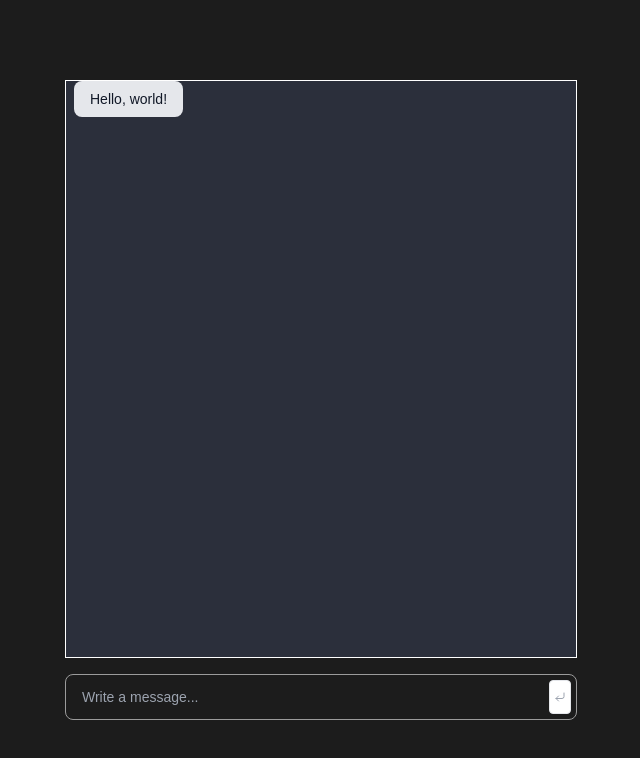
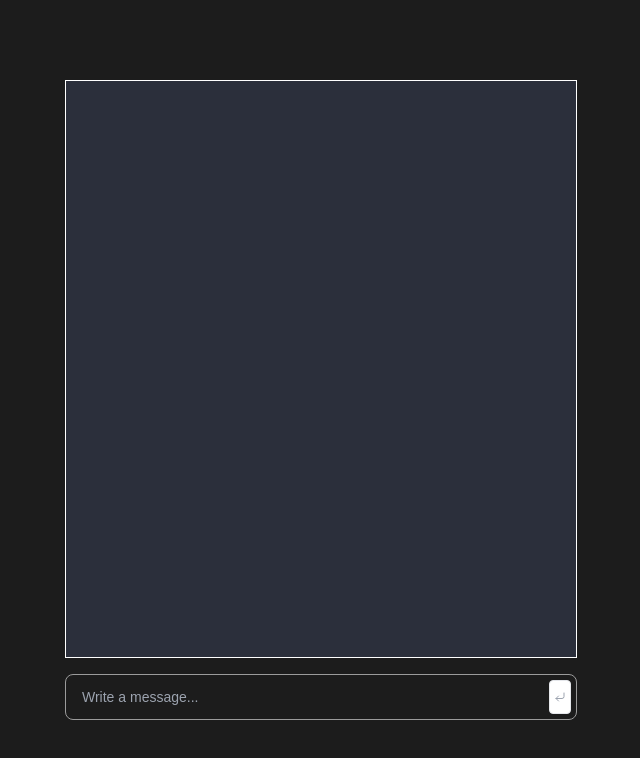
Before and after one commit to d9c/tokenwise, a Next.js app: page /chat in a window 1280 px wide. Shown: the top 758 px of the page, without its empty margins (319-959 px from the left). Built offline with nearby package versions, Linux system fonts and the light colour scheme; a web font is replaced by a local one.

Commit message:
remove unused packages remove initial chat message style changes

```diff
--- a/package.json
+++ b/package.json
@@ -10,13 +10,11 @@
   },
   "dependencies": {
     "@tanstack/react-query": "^5.29.2",
-    "ai": "^3.1.8",
     "clsx": "^2.1.0",
     "eventsource-parser": "^1.1.2",
     "lucide-react": "^0.372.0",
     "nanoid": "^5.0.7",
     "next": "14.2.2",
-    "openai": "^4.47.1",
     "react": "^18",
     "react-dom": "^18",
     "react-hot-toast": "^2.4.1",
--- a/src/app/api/message/route.ts
+++ b/src/app/api/message/route.ts
@@ -24,8 +24,8 @@ export async function POST(req: Request) {
 
   const payload: OpenAIStreamPayload = {
     model: 'gpt-4o',
+    stream: true,
     messages: outboundMessages,
-    stream: true,
   };
 
   const stream = await OpenAIStream(apiKey, payload);
--- a/src/components/chat-messages.tsx
+++ b/src/components/chat-messages.tsx
@@ -12,9 +12,8 @@ export const ChatMessages = () => {
   return (
     <div className="flex h-full w-full flex-col-reverse gap-5 overflow-y-auto border border-solid border-[#fff] bg-[#2B2F3B]">
       <div className="flex-1 flex-grow" />
-      {inverseMessages.map((message) => {
-        return (
-          <div className="chat-message" key={`${message.id}-${message.id}`}>
+      {inverseMessages.map((message, index) => (
+        <div className="chat-message" key={index}>
           <div
             className={cn('flex items-end', {
               'justify-end': message.isUserMessage,
@@ -40,8 +39,7 @@ export const ChatMessages = () => {
             </div>
           </div>
         </div>
-        );
-      })}
+      ))}
     </div>
   );
 };
--- a/src/components/providers.tsx
+++ b/src/components/providers.tsx
@@ -4,9 +4,9 @@ import { QueryClient, QueryClientProvider } from '@tanstack/react-query';
 import { ApiKeyProvider } from '@/contexts/api-key';
 import { MessagesProvider } from '@/contexts/messages';
 
-interface ProvidersProps {
+type ProvidersProps = {
   children: React.ReactNode;
-}
+};
 
 export const Providers = ({ children }: ProvidersProps) => {
   const queryClient = new QueryClient();
--- a/src/contexts/messages.tsx
+++ b/src/contexts/messages.tsx
@@ -19,13 +19,7 @@ export const MessagesContext = createContext<{
 });
 
 export const MessagesProvider = ({ children }: { children: ReactNode }) => {
-  const [messages, setMessages] = useState<Message[]>([
-    {
-      id: nanoid(),
-      text: 'Hello, world!',
-      isUserMessage: false,
-    },
-  ]);
+  const [messages, setMessages] = useState<Message[]>([]);
 
   const [isMessageUpdating, setIsMessageUpdating] = useState(false);
 
--- a/src/lib/openai-stream.ts
+++ b/src/lib/openai-stream.ts
@@ -4,18 +4,16 @@ import {
   type ReconnectInterval,
 } from 'eventsource-parser';
 
-export type ChatGPTAgent = 'user' | 'system';
+export type ChatGPTMessage = {
+  role: 'user' | 'system';
+  content: string;
+};
 
-export interface ChatGPTMessage {
-  role: ChatGPTAgent;
-  content: string;
-}
-
-export interface OpenAIStreamPayload {
+export type OpenAIStreamPayload = {
   model: string;
+  stream: boolean;
   messages: ChatGPTMessage[];
-  stream: boolean;
-}
+};
 
 export const OpenAIStream = async (
   apiKey: string,
```
Also changed, not shown: 1 other file (tests, documents, lock files or other folders). Lines whose indentation alone changed are shown as unchanged.
